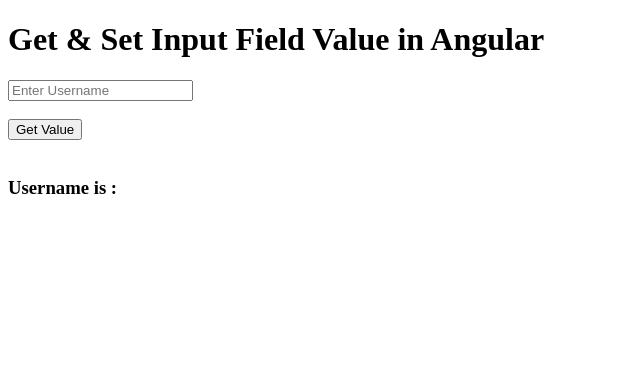
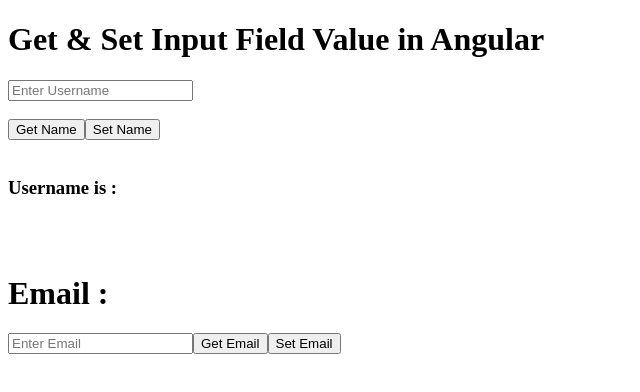
Before and after one commit to Bhavu7/Angular-v20, an Angular app: page / in a window 1280 px wide. Shown: the top 392 px of the page, without its empty margins (0-640 px from the left). Built offline with nearby package versions, Linux system fonts and the light colour scheme.

Commit message:
GetInput & setInput

```diff
--- a/src/app/app.html
+++ b/src/app/app.html
@@ -21,10 +21,17 @@
 <!-- <div (mousewheel)="btnClick($event)" style="background: #000; border-radius:10px; height: 100px; width: 100px;"></div> -->
 
 <h1>Get & Set Input Field Value in Angular</h1>
-<input type="text" (input)="getName($event)" name="getInput" title="getInput" placeholder="Enter Username">
+<input type="text" value="{{name}}" (input)="getName($event)" name="getInput" title="getInput" placeholder="Enter Username">
 <br>
 <br>
-<button>Get Value</button>
+<button (click)="showName()">Get Name</button>
+<button (click)="setName()">Set Name</button>
 <br>
 <br>
-<h3>Username is : {{name}}</h3>
+<h3>Username is : {{dispName}}</h3>
+<br>
+<br>
+<h1>Email : {{email}}</h1>
+<input type="email" name="email" placeholder="Enter Email" #emailField>
+<button (click)="getEmail(emailField.value)">Get Email</button>
+<button (click)="setEmail()">Set Email</button>
--- a/src/app/app.ts
+++ b/src/app/app.ts
@@ -72,10 +72,31 @@
   // }
 
   name = "";
-  getName(event: Event){
+  dispName = "";
+  email = "";
+  getName(event: Event) {
     // this.name = "Bhavesh Bhoi"
-    const name = (event.target as HTMLInputElement).value;
+    // const name = (event.target as HTMLInputElement).value;
+
+    this.name = (event.target as HTMLInputElement).value;
     // console.log(name);
-    this.name = name;
+    // this.name = name;
+  }
+
+  showName(){
+    this.dispName = this.name;
+  }
+
+  setName(){
+    this.name = "Bhavesh Bhoi";
+  }
+
+  getEmail(val: string){
+    console.log(val);
+    this.email = val;
+  }
+
+  setEmail(){
+    this.email = "bhavubhoi@swiftlist.io";
   }
 }
```
